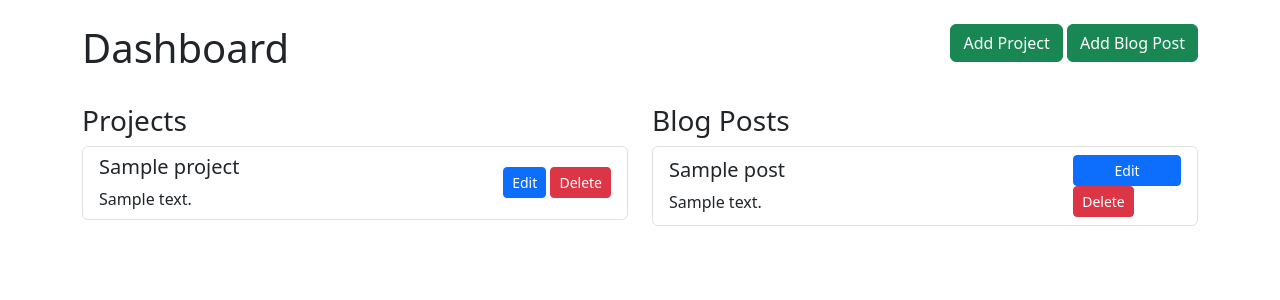
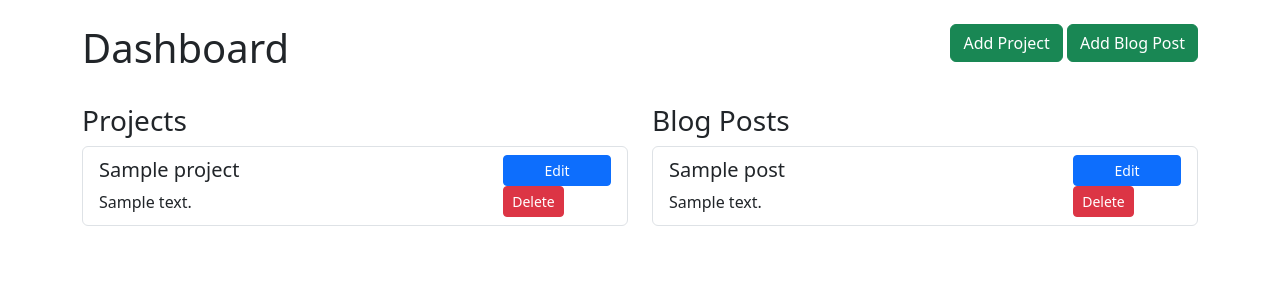
Before and after one commit to yasserbdj96/yasserbdj96.github.io, a Flask app: template Back-End/templates/dashboard.html in a window 1280 px wide. Shown: the part 56-356 px from the top of the page. Run offline with Flask 3, Linux system fonts and the light colour scheme; the template is opened without the code that fills it: most values are stand-ins (such as "Sample title", 1, 10 or a date in 2020); some libraries are stand-ins or nearby versions.

Commit message:
Update dashboard.html
Co-Authored-By: Boudjada Yasser <yasserbdj96@gmail.com>

```diff
--- a/Back-End/templates/dashboard.html
+++ b/Back-End/templates/dashboard.html
@@ -22,7 +22,7 @@
                 </div>
                 <div>
                     <a href="{{ url_for('edit_content', content_type='project', entry_id=project.id) }}"
-                       class="btn btn-sm btn-primary">Edit</a>
+                       class="btn btn-sm btn-primary" style="width: 100%;">Edit</a>
                     <form method="POST"
                           action="{{ url_for('delete_content', content_type='project', entry_id=project.id) }}"
                           class="d-inline">
```
